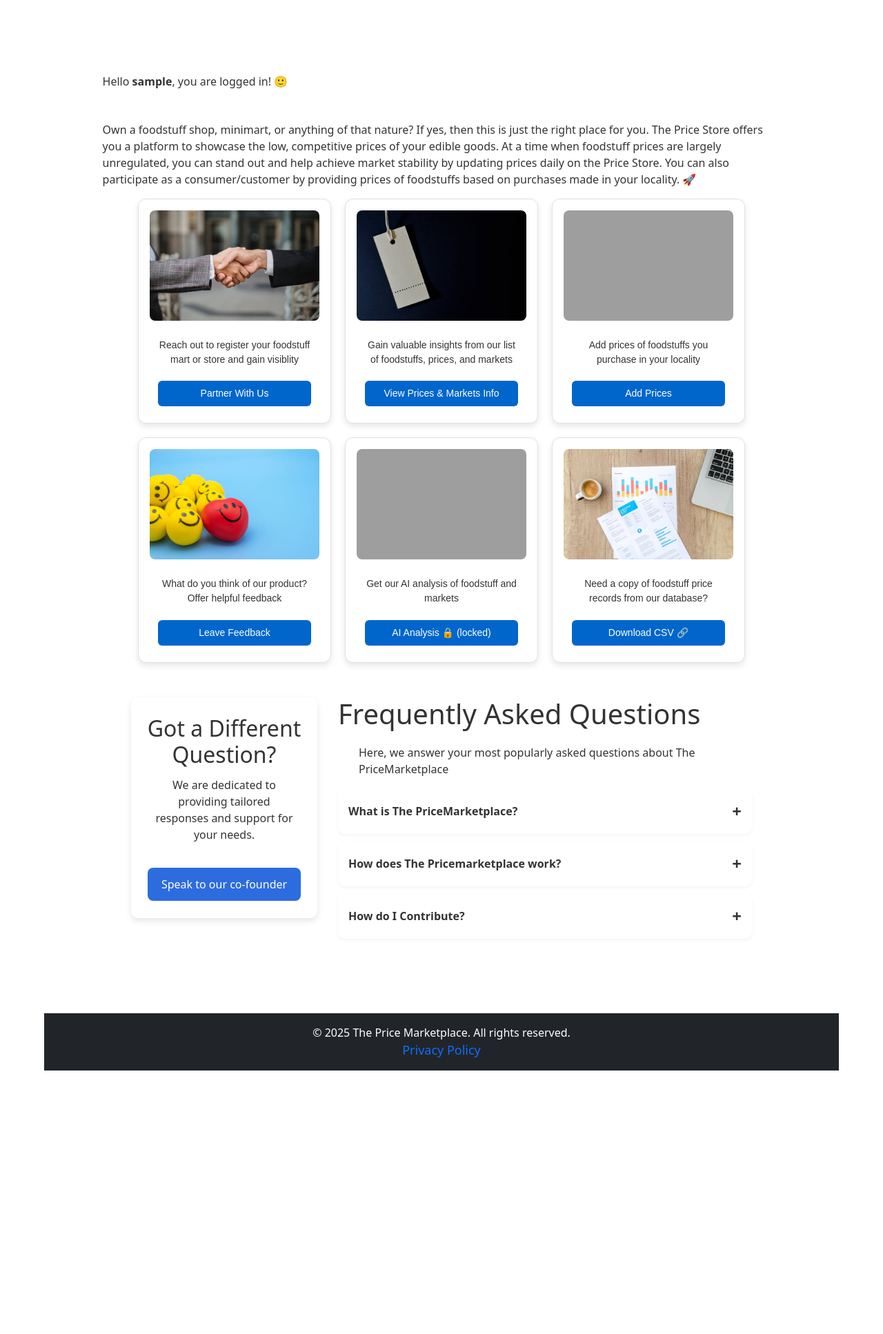
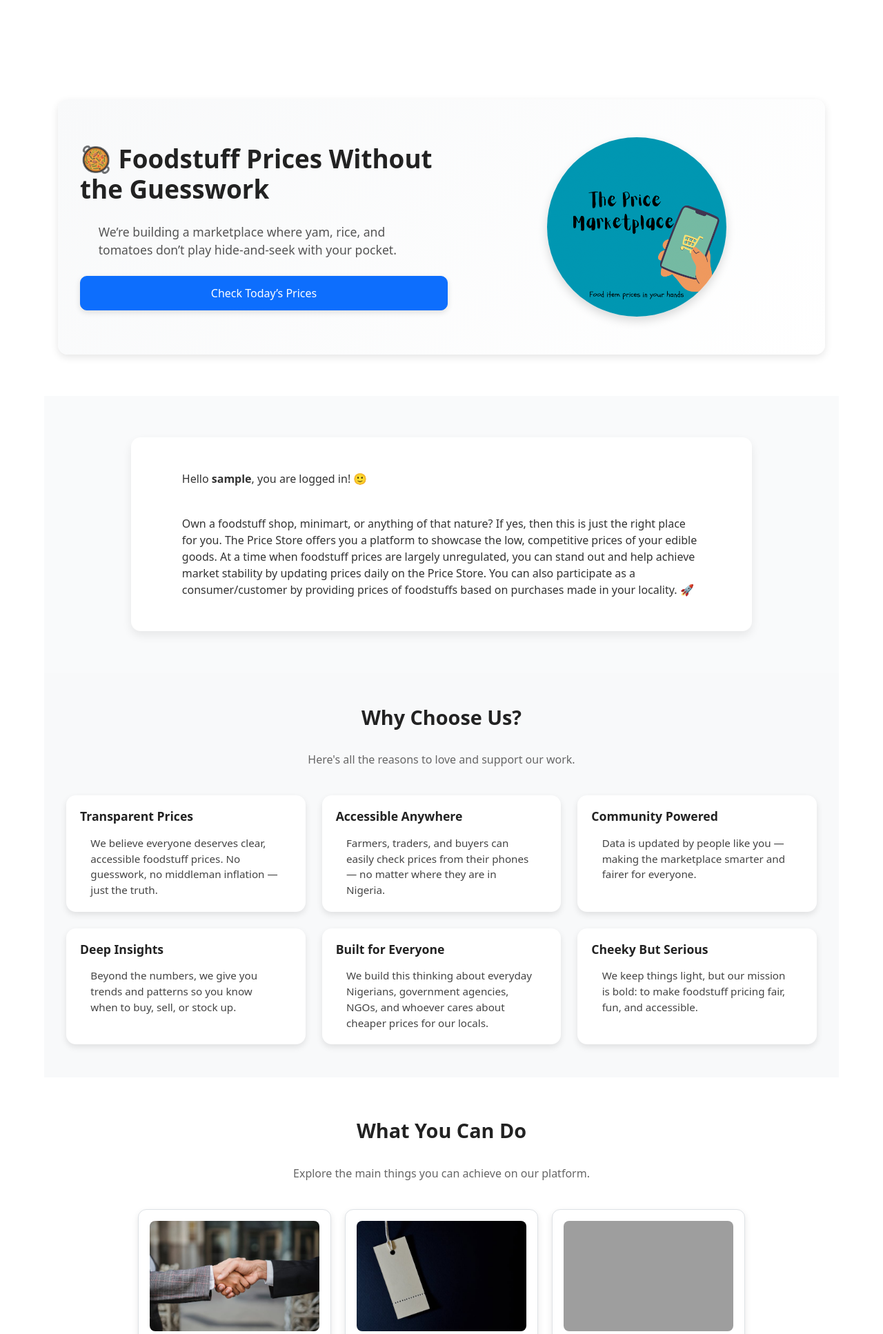
Before and after one commit to investor-uyah/PriceStore, a Django app: page / in a window 1280 px wide. Shown: the part 66-2000 px from the top of the page at 69% size. Before the commit the page ends 1618 px from the top, so only its background shows below. Run offline with Django 5.2, Linux system fonts and the light colour scheme; the visitor is signed in with stand-in values (Sample User, id 1); parts of the project's set-up code (start-up, migrations or seed data) failed here and were passed over; some libraries are stand-ins or nearby versions; grey boxes are pictures that could not be loaded.

Commit message:
(style): Implement colored and spaced-out sections

```diff
--- a/Main/templates/main.html
+++ b/Main/templates/main.html
@@ -7,13 +7,110 @@
         margin-top: 150px; /* fixes content hidden by navbar */
     }
 
-    /* New container for the cards using flexbox */
+    /* --- SECTION WRAPPERS --- */
+    section {
+        padding: 60px 20px;
+    }
+
+    section.light {
+        background: #f9fafb;
+    }
+
+    section.dark {
+        background: #ffffff;
+    }
+
+    .section-title {
+        text-align: center;
+        margin-bottom: 40px;
+    }
+
+    .section-title h2 {
+        font-size: 1.8rem;
+        font-weight: 700;
+        color: #222;
+        margin-bottom: 10px;
+    }
+
+    .section-title p {
+        font-size: 1rem;
+        color: #666;
+    }
+
+    /* HERO */
+    .hero {
+        display: flex;
+        flex-wrap: wrap;
+        align-items: center;
+        justify-content: space-between;
+        padding: 3rem 1rem;
+        background: linear-gradient(135deg, #f8f9fa, #ffffff);
+        border-radius: 14px;
+        box-shadow: 0 4px 12px rgba(0,0,0,0.1);
+    }
+
+    .hero-text {
+        flex: 1 1 350px;
+        padding: 1rem;
+    }
+
+    .hero-text h1 {
+        font-size: 2.3rem;
+        font-weight: 700;
+        color: #222;
+        margin-bottom: 1rem;
+    }
+
+    .hero-text p {
+        font-size: 1.1rem;
+        color: #555;
+        margin-bottom: 1.5rem;
+    }
+
+    .hero-text .btn-primary {
+        padding: 0.75rem 1.25rem;
+        font-size: 1rem;
+        border-radius: 10px;
+        box-shadow: 0 3px 8px rgba(0,0,0,0.12);
+    }
+
+    .hero-image {
+        flex: 1 1 300px;
+        text-align: center;
+    }
+
+    .hero-image img {
+        max-width: 260px;
+        border-radius: 50%;
+        box-shadow: 0 6px 14px rgba(0,0,0,0.15);
+    }
+
+    @media (max-width: 768px) {
+        .hero {
+            flex-direction: column-reverse;
+            text-align: center;
+        }
+        .hero-image {
+            margin-bottom: 1.5rem;
+        }
+    }
+
+    /* WELCOME BOX */
+    .welcome-box {
+        max-width: 900px;
+        margin: 0 auto;
+        background: #fff;
+        padding: 2rem;
+        border-radius: 14px;
+        box-shadow: 0 6px 14px rgba(0,0,0,0.08);
+    }
+
+    /* CARDS */
     .card-container {
         display: flex;
         flex-wrap: wrap;
-        justify-content: center; /* Centers the cards */
-        gap: 20px; /* Spacing between cards */
-        margin-bottom: 50px; /* Space between cards and the next section */
+        justify-content: center;
+        gap: 20px;
     }
 
     .card {
@@ -43,7 +140,7 @@
     .card a {
         display: inline-block;
         padding: 8px 16px;
-        background: #0066cc; /* brand accent */
+        background: #0066cc;
         color: #fff;
         border-radius: 6px;
         font-size: 14px;
@@ -60,23 +157,20 @@
         box-shadow: 0 8px 18px rgba(0,0,0,0.15);
     }
 
+    /* FAQ */
     .faq-container {
-        margin: 50px auto; /* Centering the FAQ section */
+        margin: 0 auto;
         display: flex;
-        max-width: 900px;
+        max-width: 1000px;
         gap: 30px;
     }
 
-    /* Left Box */
     .faq-left {
         background: white;
         padding: 20px;
         border-radius: 10px;
         box-shadow: 0 4px 10px rgba(0,0,0,0.1);
-        flex-grow: 0; /* Prevents the item from growing */
-        flex-shrink: 0; /* Prevents the item from shrinking */
-        flex-basis: 30%; /* Sets a fixed width basis */
-        height: 320px; /* NEW: Set a fixed height */
+        flex-basis: 30%;
         text-align: center;
         display: flex;
         flex-direction: column;
@@ -93,12 +187,10 @@
         border-radius: 8px;
         cursor: pointer;
     }
-
     .faq-left button:hover {
         background: #1a4fb6;
     }
 
-    /* Right Box */
     .faq-right {
         flex: 2;
     }
@@ -120,20 +212,19 @@
         color: #333;
     }
 
-    /* Style the plus/minus icon dynamically */
     .faq-question span:last-child {
         transition: transform 0.3s ease;
         font-size: 1.5em;
     }
 
     .faq-item.active .faq-question span:last-child {
-        transform: rotate(45deg); /* Rotates the + into an X */
+        transform: rotate(45deg);
     }
 
     .faq-answer {
         display: none;
         margin-top: 10px;
-        color: #555; /* Changed to a more readable color */
+        color: #555;
         padding-top: 10px;
         border-top: 1px solid #eee;
     }
@@ -142,20 +233,47 @@
         display: block;
     }
 
-    /* Responsive adjustments */
     @media (max-width: 768px) {
         .faq-container {
             flex-direction: column;
             align-items: center;
         }
-
         .faq-left {
             width: 100%;
-            height: auto;
             margin-bottom: 20px;
         }
     }
+    #why-choose-us {
+    background: #f8f9fa;
+    }
+
+    .why-card {
+        background: #fff;
+        border-radius: 14px;
+        box-shadow: 0 4px 10px rgba(0,0,0,0.1);
+        padding: 20px;
+        transition: transform 0.2s ease, box-shadow 0.2s ease;
+    }
+
+    .why-card:hover {
+        transform: translateY(-5px);
+        box-shadow: 0 8px 18px rgba(0,0,0,0.15);
+    }
+
+    .why-card h4 {
+        font-size: 1.1rem;
+        font-weight: bold;
+        margin-bottom: 10px;
+        color: #222;
+    }
+
+    .why-card p {
+        font-size: 0.95rem;
+        color: #444;
+        margin: 0;
+    }
 </style>
+
 <script>
     document.addEventListener("DOMContentLoaded", function() {
         document.querySelectorAll(".faq-item").forEach(item => {
@@ -166,9 +284,23 @@
     });
 </script>
 
-<div class="container mx-auto px-4 py-16">
-    <!-- Welcome Message -->
-    <div class="shadow-md rounded-2xl p-6 mb-10 text-left">
+<!-- HERO -->
+<section class="dark">
+    <div class="hero">
+        <div class="hero-text">
+            <h1>🥘 Foodstuff Prices Without the Guesswork</h1>
+            <p>We’re building a marketplace where yam, rice, and tomatoes don’t play hide-and-seek with your pocket.</p>
+            <a href="{% url 'prices' %}" class="btn btn-primary">Check Today’s Prices</a>
+        </div>
+        <div class="hero-image">
+            <img src="{% static 'img/the-price-marketplace.png' %}" alt="Food Basket">
+        </div>
+    </div>
+</section>
+
+<!-- WELCOME -->
+<section class="light">
+    <div class="welcome-box">
         <p class="text-gray-700 text-lg">
             Hello <strong class="text-green-700">{{ user.username }}</strong>, you are logged in! 🙂
         </p>
@@ -180,49 +312,116 @@
             of foodstuffs based on purchases made in your locality. 🚀
         </p>
     </div>
+</section>
 
-    <!-- New container for cards to use flexbox -->
+<!-- Why Choose Us Section -->
+<section id="why-choose-us" class="py-5" style="background-color:#f8f9fa;">
+  <div class="container">
+    <div class="section-title">
+        <h2>Why Choose Us?</h2>
+        <p>Here's all the reasons to love and support our work.</p>
+    </div>
+
+    <div class="row g-4">
+
+      <!-- Card 1 -->
+      <div class="col-md-6 col-lg-4">
+        <div class="why-card h-100">
+          <h4>Transparent Prices </h4>
+          <p>We believe everyone deserves clear, accessible foodstuff prices. No guesswork, no middleman inflation — just the truth.</p>
+        </div>
+      </div>
+
+      <!-- Card 2 -->
+      <div class="col-md-6 col-lg-4">
+        <div class="why-card h-100">
+          <h4>Accessible Anywhere </h4>
+          <p>Farmers, traders, and buyers can easily check prices from their phones — no matter where they are in Nigeria.</p>
+        </div>
+      </div>
+
+      <!-- Card 3 -->
+      <div class="col-md-6 col-lg-4">
+        <div class="why-card h-100">
+          <h4>Community Powered </h4>
+          <p>Data is updated by people like you — making the marketplace smarter and fairer for everyone.</p>
+        </div>
+      </div>
+
+      <!-- Card 4 -->
+      <div class="col-md-6 col-lg-4">
+        <div class="why-card h-100">
+          <h4>Deep Insights </h4>
+          <p>Beyond the numbers, we give you trends and patterns so you know when to buy, sell, or stock up.</p>
+        </div>
+      </div>
+
+      <!-- Card 5 -->
+      <div class="col-md-6 col-lg-4">
+        <div class="why-card h-100">
+          <h4>Built for Everyone </h4>
+          <p>We build this thinking about everyday Nigerians, government agencies, NGOs, and whoever cares about cheaper prices for our locals.</p>
+        </div>
+      </div>
+
+      <!-- Card 6 -->
+      <div class="col-md-6 col-lg-4">
+        <div class="why-card h-100">
+          <h4>Cheeky But Serious </h4>
+          <p>We keep things light, but our mission is bold: to make foodstuff pricing fair, fun, and accessible.</p>
+        </div>
+      </div>
+
+    </div>
+  </div>
+</section>
+
+<!-- FEATURES / CARDS -->
+<section class="dark">
+    <div class="section-title">
+        <h2>What You Can Do</h2>
+        <p>Explore the main things you can achieve on our platform.</p>
+    </div>
     <div class="card-container">
-        <!-- Moved Partner With Us card to the front -->
         <div class="card">
             <img src="{% static 'img/partner.jpg' %}" alt="partner-with-us">
             <p>Reach out to register your foodstuff mart or store and gain visiblity</p>
             <p><a href="partner-with-us/">Partner With Us</a></p>
         </div>
-
         <div class="card">
             <img src="{% static 'img/tag.jpg' %}" alt="see-prices">
-          <p> Gain valuable insights from our list of foodstuffs, prices, and markets</p>
+            <p>Gain valuable insights from our list of foodstuffs, prices, and markets</p>
             <p><a href="prices/">View Prices & Markets Info</a></p>
         </div>
-
         <div class="card">
             <img src="{% static 'img/add.jpg' %}" alt="add-prices">
             <p>Add prices of foodstuffs you purchase in your locality</p>
             <p><a href="purchaseupdate/">Add Prices</a></p>
         </div>
-
         <div class="card">
             <img src="{% static 'img/offer-feeback-new.jpg' %}" alt="offer-feedback">
             <p>What do you think of our product? Offer helpful feedback</p>
             <p><a href="contact/">Leave Feedback</a></p>
         </div>
-
         <div class="card">
             <img src="{% static 'img/AI.jpg' %}" alt="get-ai-analysis">
             <p>Get our AI analysis of foodstuff and markets</p>
             <p><a href="chatbot/">AI Analysis 🔒 (locked)</a></p>
         </div>
-
         <div class="card">
             <img src="{% static 'img/csv.jpg' %}" alt="download csv file">
             <p>Need a copy of foodstuff price records from our database?</p>
             <p><a href="csv_download/">Download CSV 🔗</a></p>
         </div>
+    </div>
+</section>
 
+<!-- FAQ -->
+<section class="light">
+    <div class="section-title">
+        <h2>Frequently Asked Questions</h2>
+        <p>Here, we answer your most popularly asked questions about The PriceMarketplace</p>
     </div>
-
-    <!-- FAQ Section -->
     <div class="faq-container">
         <!-- Left -->
         <div class="faq-left">
@@ -230,12 +429,8 @@
             <p>We are dedicated to providing tailored responses and support for your needs.</p>
             <button onclick="window.location.href='https://wa.link/77p577';" target="_blank">Speak to our co-founder</button>
         </div>
-
         <!-- Right -->
         <div class="faq-right">
-          <h1>Frequently Asked Questions</h1>
-          <p>Here, we answer your most popularly asked questions about The PriceMarketplace</p>
-
             <div class="faq-item">
                 <div class="faq-question">
                     <span>What is The PriceMarketplace?</span>
@@ -245,7 +440,6 @@
                     The PriceMarketplace is Nigeria's only crowd-sourced, AI-powered foodstuff price collection and aggregation dashboard.
                 </div>
             </div>
-
             <div class="faq-item">
                 <div class="faq-question">
                     <span>How does The Pricemarketplace work?</span>
@@ -255,22 +449,17 @@
                     Our platform simply allows foodstuff buyers and sellers to login and update the prices of staple foods in their locality, providing valuable information to other market goers and also allowing much needed government regulation and oversight.
                 </div>
             </div>
-
             <div class="faq-item">
                 <div class="faq-question">
                     <span>How do I Contribute?</span>
                     <span><strong>+</strong></span>
                 </div>
                 <div class="faq-answer">
-              If you're majorly a buyer/consumer, you can contribute by hitting the "Add Prices" button above and
-              help update foodstuff prices in your locality so others can see them. If you're a foodstuff vendor or shop/store owner,
-              you can also do the same to update the prices of the foodstuff items you have in stock. Additionally,
-              vendors or sellers can also hit the "partner-with-us" button to get their physical stores or shops registered and displayed on the platform.
-              </div>
-          </div>
-
-          <!-- Add more FAQ items as needed -->
+                    If you're majorly a buyer/consumer, you can contribute by hitting the "Add Prices" button above and help update foodstuff prices in your locality so others can see them. If you're a foodstuff vendor or shop/store owner, you can also do the same to update the prices of the foodstuff items you have in stock. Additionally, vendors or sellers can also hit the "partner-with-us" button to get their physical stores or shops registered and displayed on the platform.
                 </div>
             </div>
         </div>
+    </div>
+</section>
+
 {% endblock %}
```
Also changed, not shown: Main/templates/price_page.html (+44 -29 lines). Lines whose indentation alone changed are shown as unchanged.
